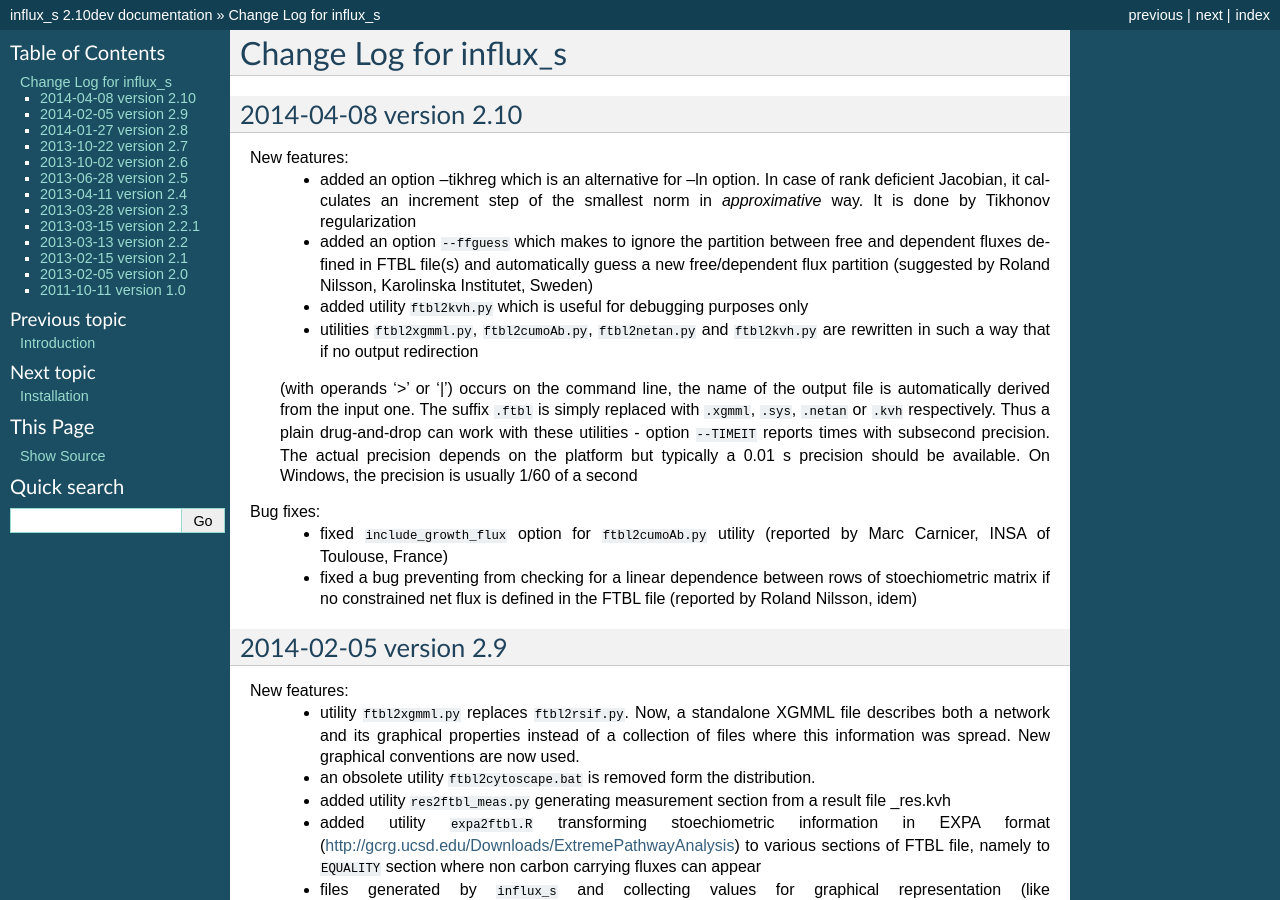
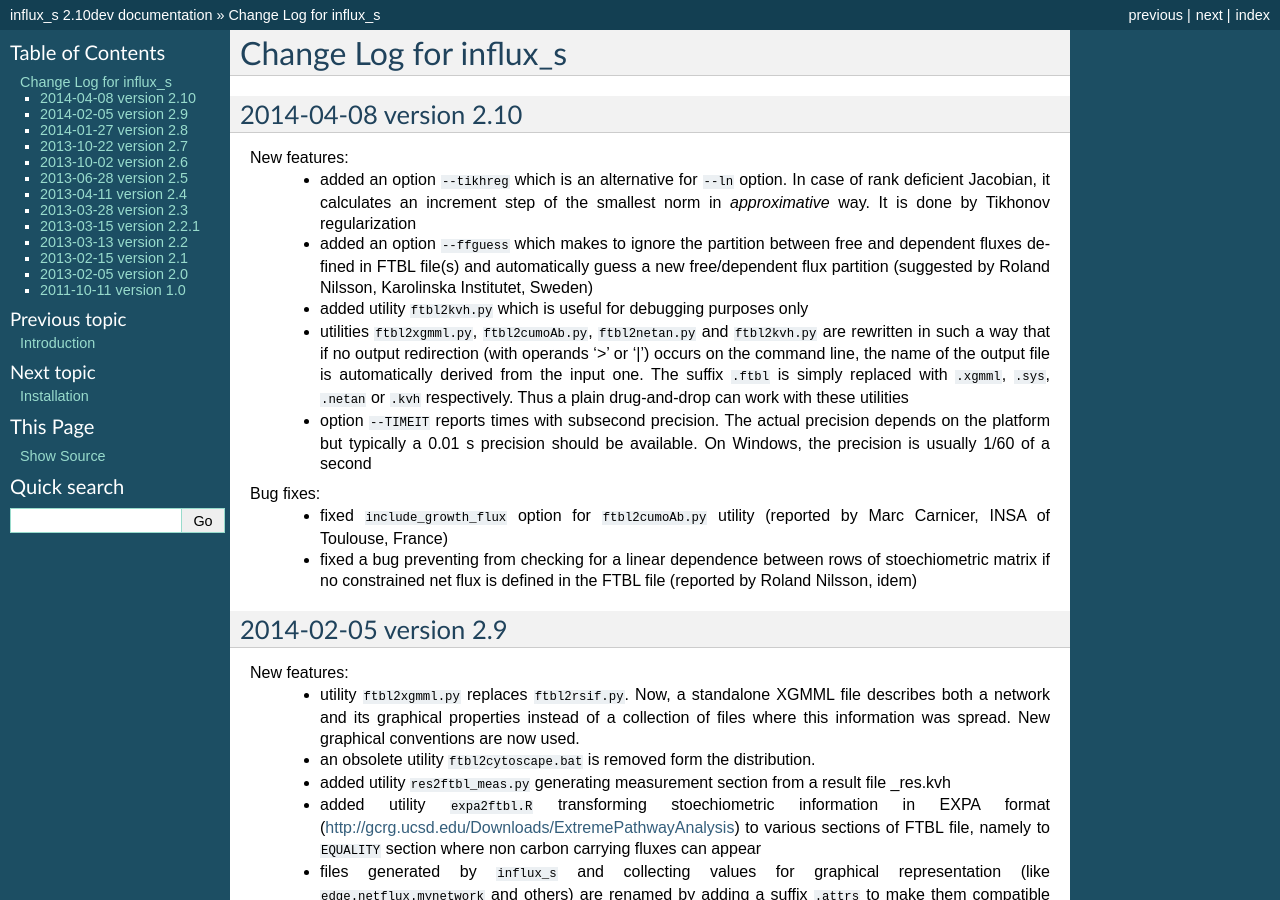
Before and after one commit to sgsokol/influx, a Sphinx documentation site: the page built from doc/changelog.rst, in a window 1280 px wide and 900 px high. Built offline with Sphinx 7.4.7, drawn with Linux system fonts in a browser that asks for light colours.

Commit message:
fixed bullet list; minor format twix;

```diff
--- a/doc/ChangeLog.txt
+++ b/doc/ChangeLog.txt
@@ -5,11 +5,10 @@
 2014-04-08 version 2.10
 -----------------------
 New features:
- - added an option --tikhreg which is an alternative for --ln option. In case of rank deficient Jacobian, it calculates an increment step of the smallest norm in  *approximative* way. It is done by Tikhonov regularization
+ - added an option ``--tikhreg`` which is an alternative for ``--ln`` option. In case of rank deficient Jacobian, it calculates an increment step of the smallest norm in  *approximative* way. It is done by Tikhonov regularization
  - added an option ``--ffguess`` which makes to ignore the partition between free and dependent fluxes defined in FTBL file(s) and automatically guess a new free/dependent flux partition (suggested by Roland Nilsson, Karolinska Institutet, Sweden)
  - added utility ``ftbl2kvh.py`` which is useful for debugging purposes only
- - utilities ``ftbl2xgmml.py``, ``ftbl2cumoAb.py``, ``ftbl2netan.py`` and ``ftbl2kvh.py`` are rewritten in such a way that if no output redirection
- (with operands '>' or '|') occurs on the command line, the name of the output file is automatically derived from the input one. The suffix ``.ftbl`` is simply replaced with ``.xgmml``, ``.sys``, ``.netan`` or ``.kvh`` respectively. Thus a plain drug-and-drop can work with these utilities
+ - utilities ``ftbl2xgmml.py``, ``ftbl2cumoAb.py``, ``ftbl2netan.py`` and ``ftbl2kvh.py`` are rewritten in such a way that if no output redirection (with operands '>' or '|') occurs on the command line, the name of the output file is automatically derived from the input one. The suffix ``.ftbl`` is simply replaced with ``.xgmml``, ``.sys``, ``.netan`` or ``.kvh`` respectively. Thus a plain drug-and-drop can work with these utilities
  - option ``--TIMEIT`` reports times with subsecond precision. The actual precision depends on the platform but typically a 0.01 s precision should be available. On Windows, the precision is usually 1/60 of a second
 
 Bug fixes:
```
